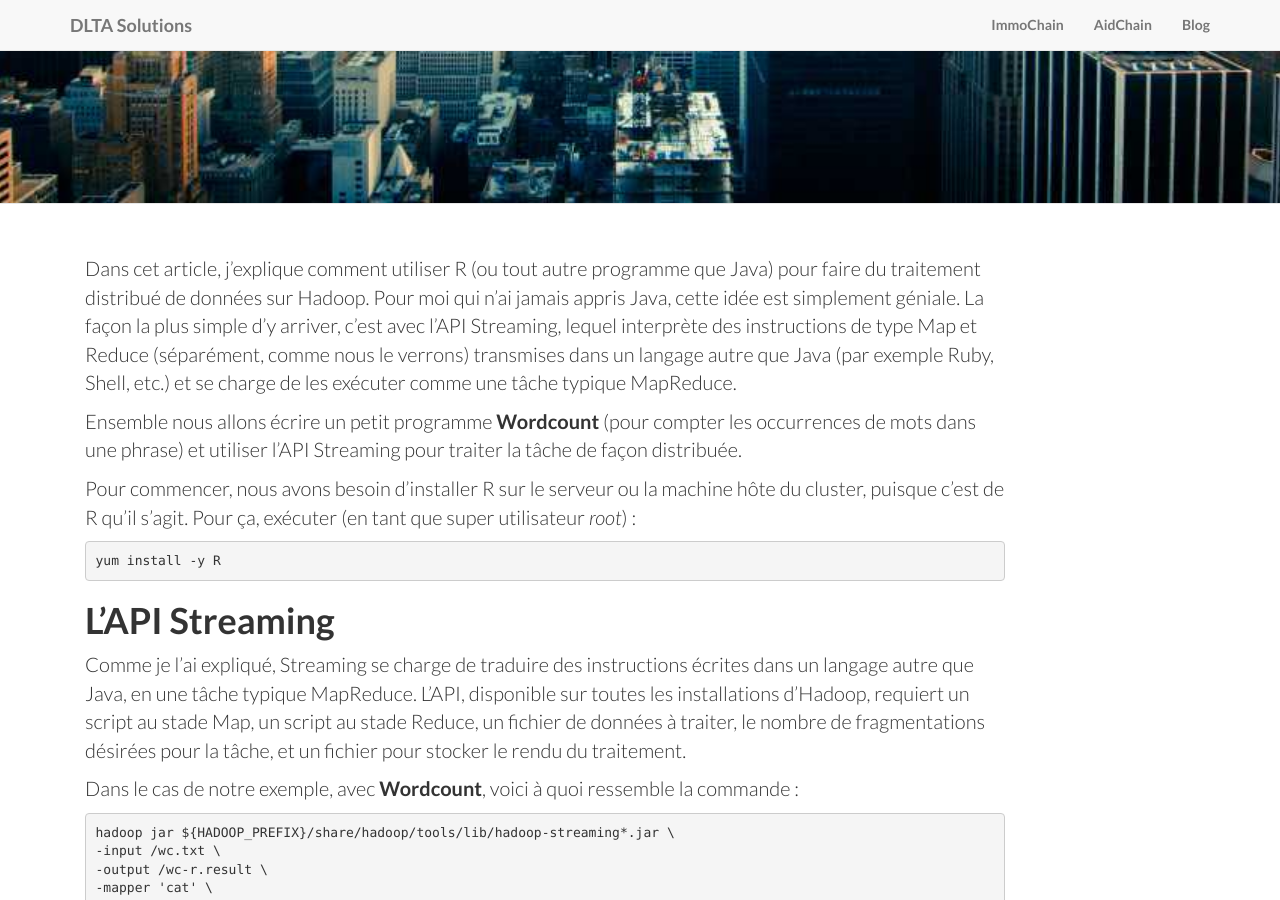
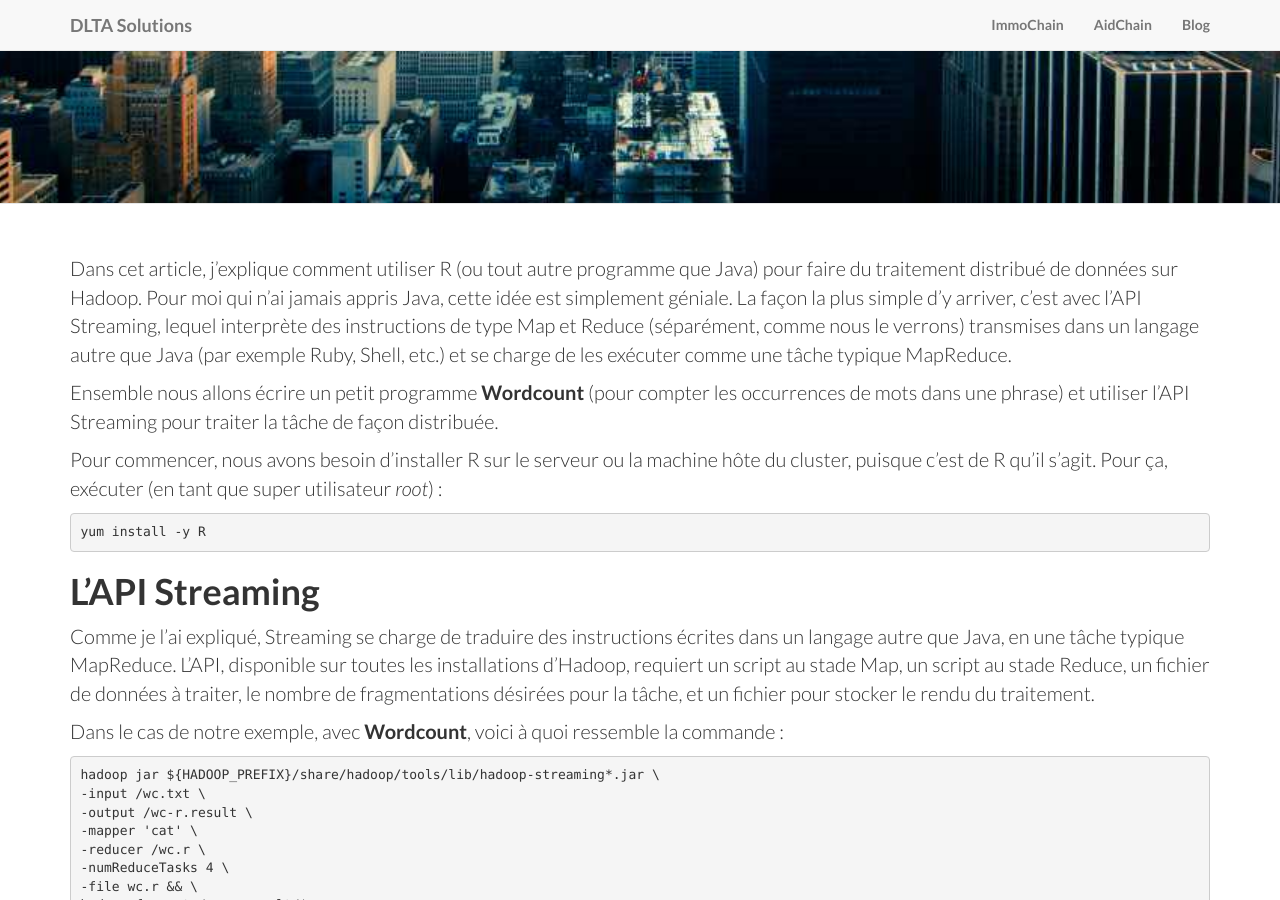
Before and after one commit to dltasolutions/dltasolutions.github.io, a Jekyll site: the page built from _posts/2017-12-05-A-distributed-secure-and-immutable-ledger-of-records-again.markdown, in a window 1280 px wide and 900 px high, scrolled down 436 px. Built offline with Jekyll 4.4.1, drawn with Linux system fonts in a browser that asks for light colours.

Commit message:
Update post.html

```diff
--- a/_layouts/post.html
+++ b/_layouts/post.html
@@ -26,7 +26,7 @@ layout: default
 
 <div class="content-section-b">
 	<div class="container">
-    	<div class="col-lg-10 col-sm-6" style="text-align: left;font-size: 20px;font-weight: 200">
+    	<div style="text-align: left;font-size: 20px;font-weight: 200">
 			{{ content }}
 		</div>
 	</div>
```
